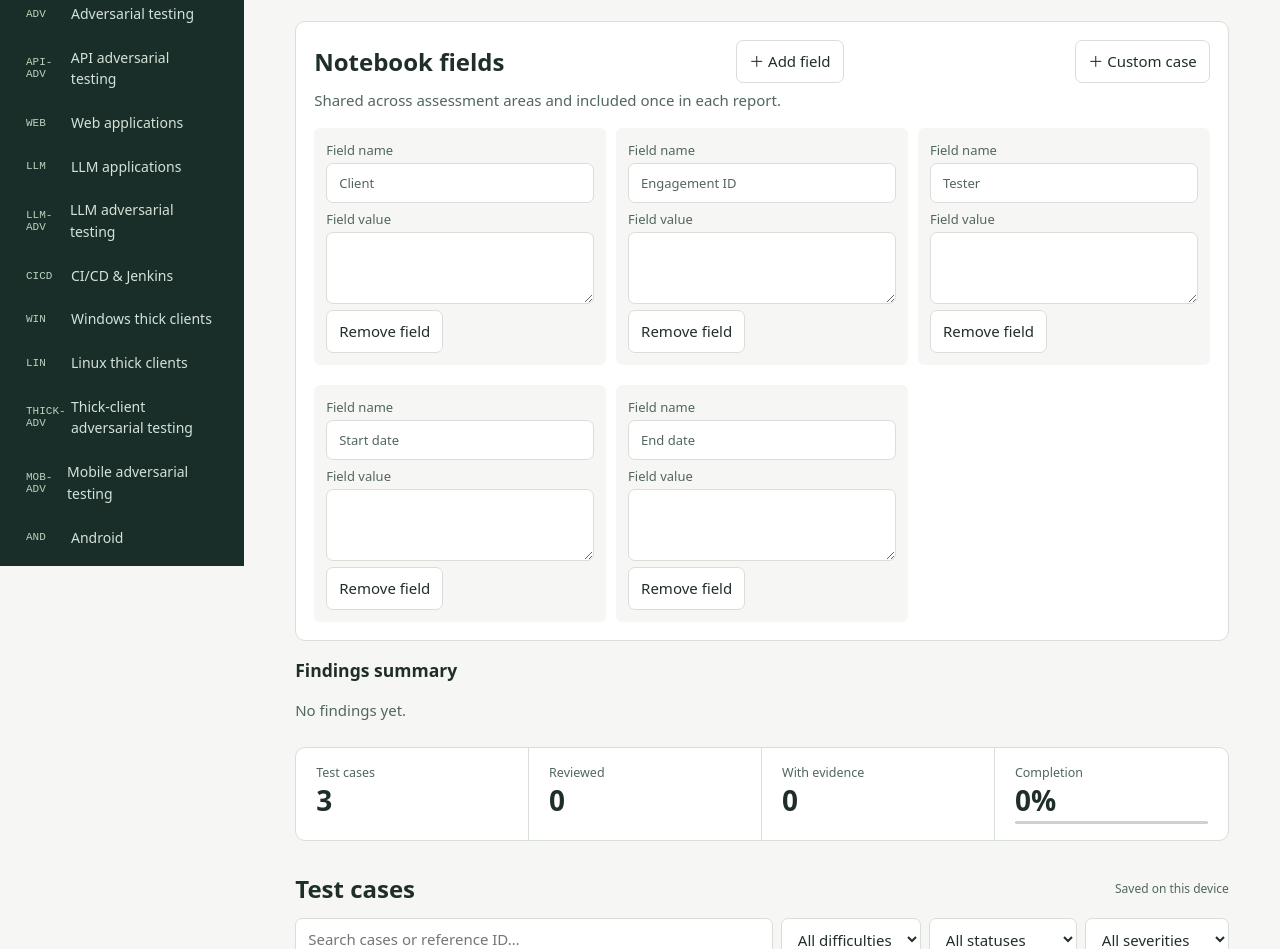
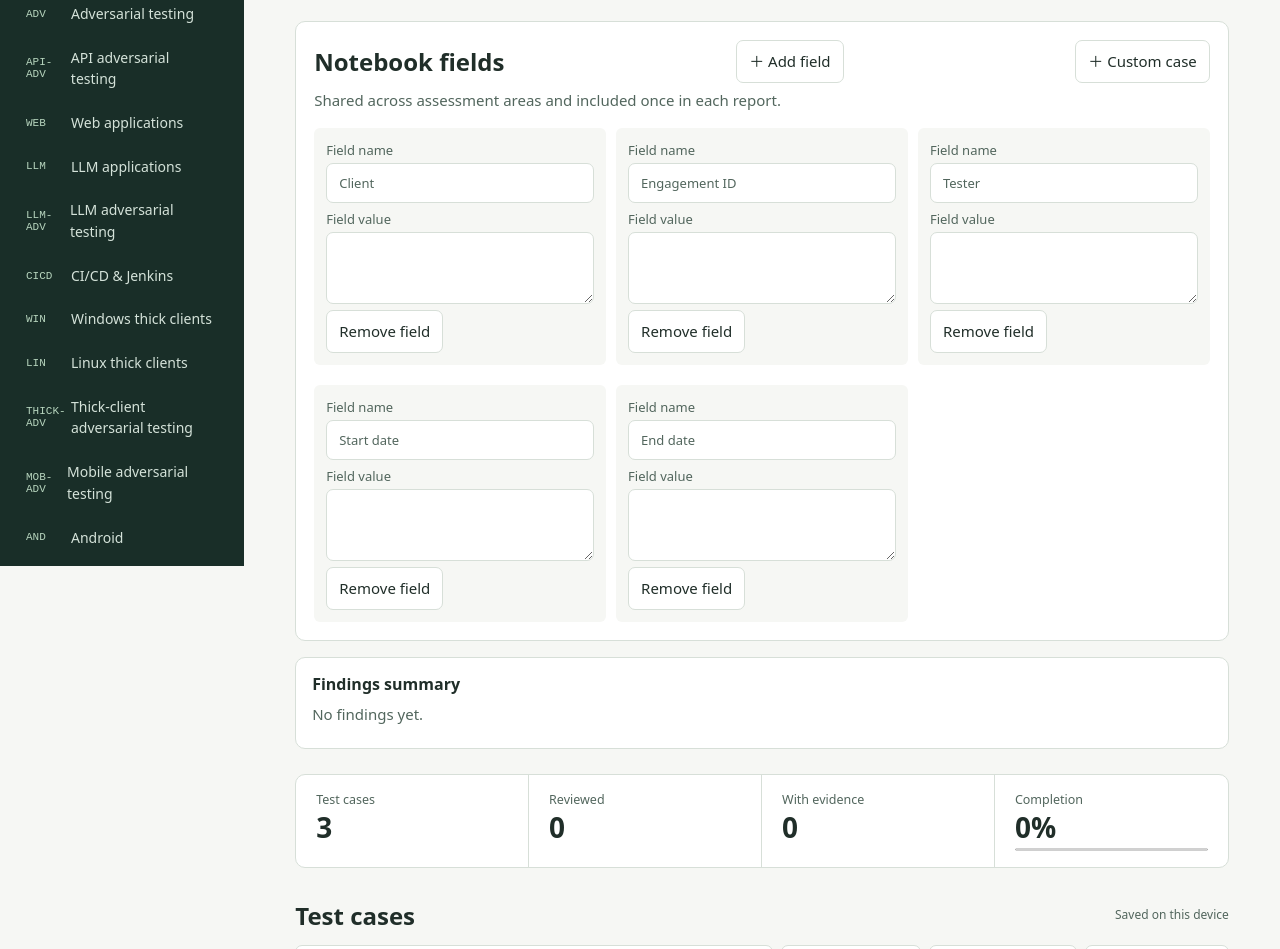
Before and after one commit to 0xdhanesh/PTECIAL, a plain HTML site: page index.html in a window 1280 px wide. Shown: the part 234-1183 px from the top of the page. Drawn offline with Linux system fonts and the light colour scheme.

Commit message:
style: add findings summary layout

```diff
--- a/style.css
+++ b/style.css
@@ -22,3 +22,6 @@
 .risk { display: flex; flex-wrap: wrap; gap: 12px; margin: 12px 0; }
 .risk label { display: grid; gap: 4px; font-size: 13px; color: var(--muted); min-width: 160px; }
 .risk select, .risk input { width: 100%; }
+.findings-summary { margin: 16px 0; padding: 16px; border: 1px solid var(--line); border-radius: 10px; background: var(--card); }
+.findings-summary h3 { margin: 0 0 8px; font-size: 16px; }
+.findings-summary ul { margin: 8px 0 0; padding-left: 20px; }
```
